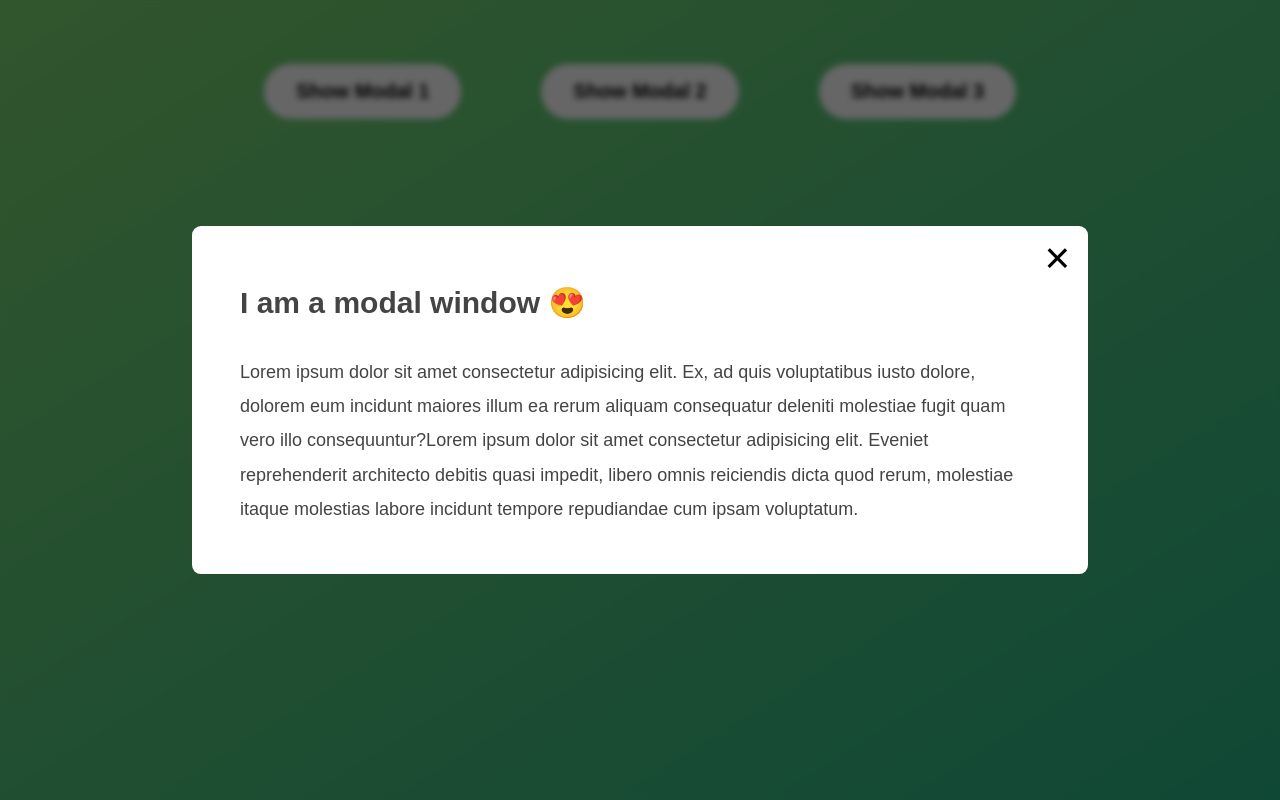
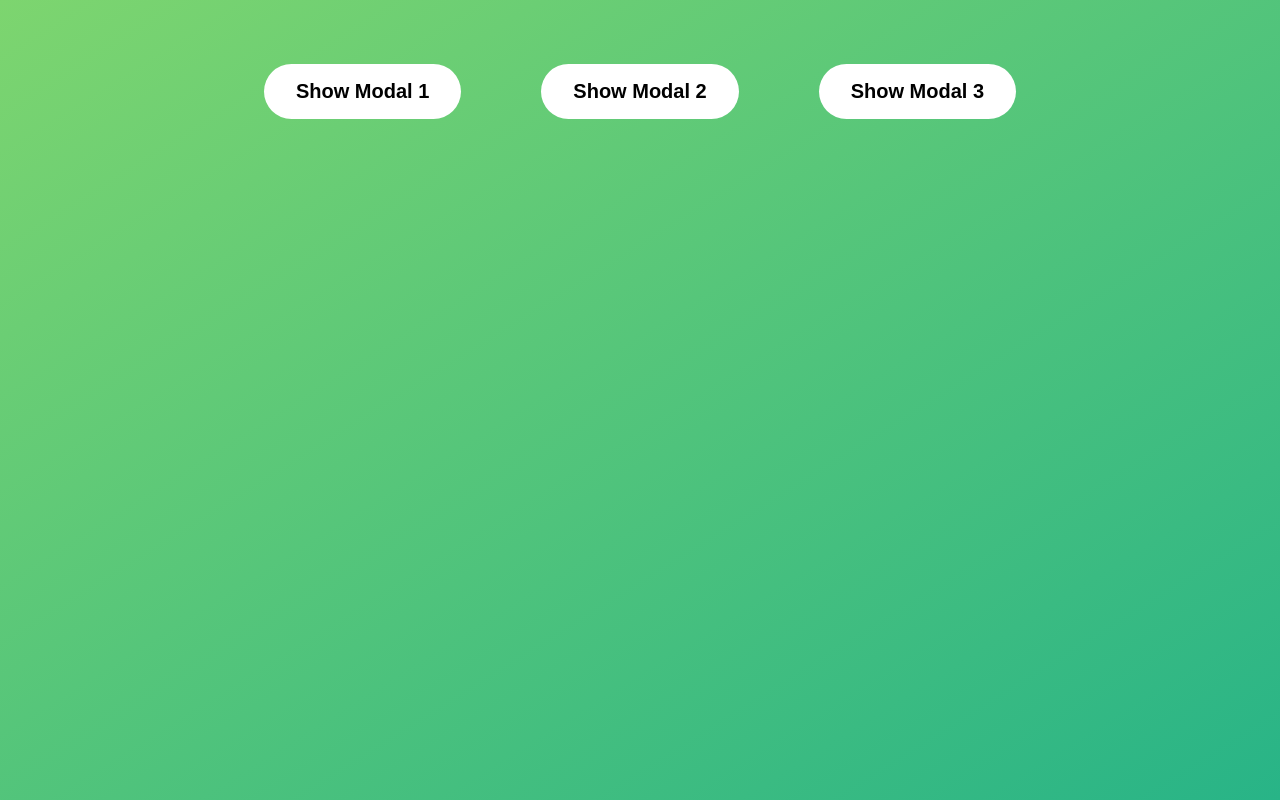
Before and after one commit to aladdinshammr/modal-window, a plain HTML site: page index.html in a window 1280 px wide. Drawn offline with Linux system fonts and the light colour scheme.

Commit message:
improvements

```diff
--- a/index.html
+++ b/index.html
@@ -18,7 +18,7 @@
     <button class="show-modal">Show Modal 1</button>
     <button class="show-modal">Show Modal 2</button>
     <button class="show-modal">Show Modal 3</button>
-    <div class="modal hidde">
+    <div class="modal hidden">
       <h1>I am a modal window 😍</h1>
       <p>Lorem ipsum dolor sit amet consectetur adipisicing elit. Ex, ad quis voluptatibus iusto dolore, dolorem eum
         incidunt maiores illum ea rerum aliquam consequatur deleniti molestiae fugit quam vero illo consequuntur?Lorem
@@ -27,7 +27,7 @@
         ipsam voluptatum.</p>
       <button class="close-modal">&times;</button>
     </div>
-    <div class="overlay hidde"></div>
+    <div class="overlay hidden"></div>
     <script src="./script.js"></script>
   </body>
 
```
